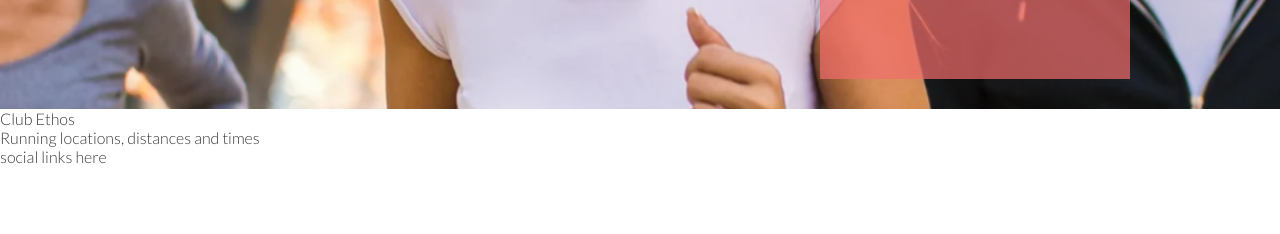
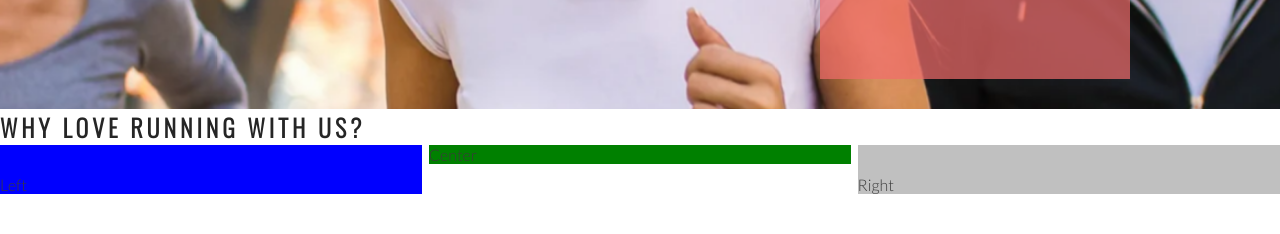
Before and after one commit to FabiMe/love-running, a plain HTML site: page index.html in a window 1280 px wide. Shown: the part 566-800 px from the top of the page. Drawn offline with nearby package versions, Linux system fonts and the light colour scheme.

Commit message:
Add club ethos main structure

```diff
--- a/assets/css/style.css
+++ b/assets/css/style.css
@@ -26,6 +26,7 @@ h2 {
 #logo {
     float: left;
     font-size: 280%;
+    margin-left: 30px;
 }
 
 #menu {
@@ -111,3 +112,27 @@ h2 {
 
     position: absolute;
 }
+
+#club-ethos {
+    height: 600px;
+}
+
+#left-about {
+    padding-top: 30px;
+    width: 33%;
+    float: left;
+    background-color: blue;
+}
+
+#right-about {
+    padding-top: 30px;
+    width: 33%;
+    float: right;
+    background-color: silver;
+}
+
+#center-about {
+    width: 33%;
+    margin: 0 auto;
+    background-color: green;
+}
--- a/index.html
+++ b/index.html
@@ -39,8 +39,11 @@
             <h3>Dublin Docklands & Phoenix Park</h3>
         </div>
     </section>
-    <section>
-        Club Ethos
+    <section id="club-ethos">
+        <h1>Why Love Running With Us?</h1>
+        <div id="left-about">Left</div>
+        <div id="right-about">Right</div>
+        <div id="center-about">Center</div>
     </section>
     <section>
         Running locations, distances and times
```
